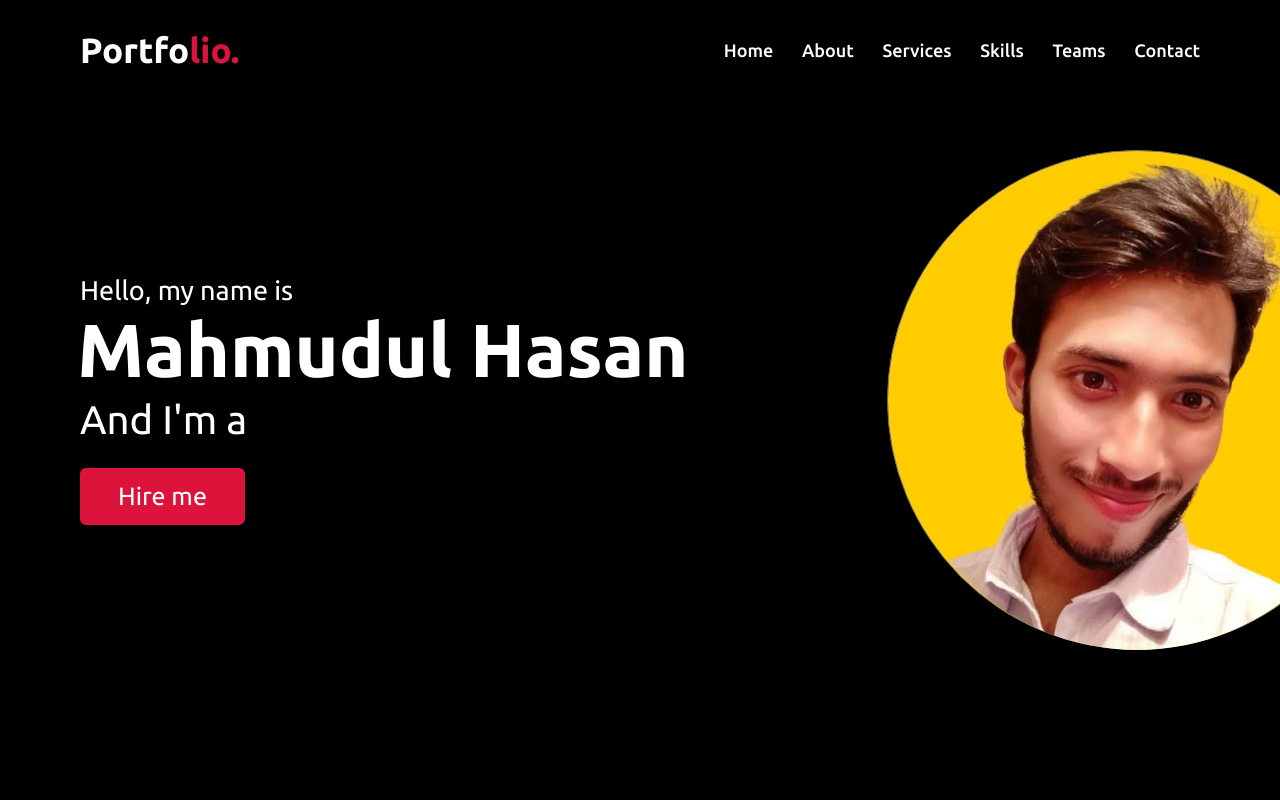
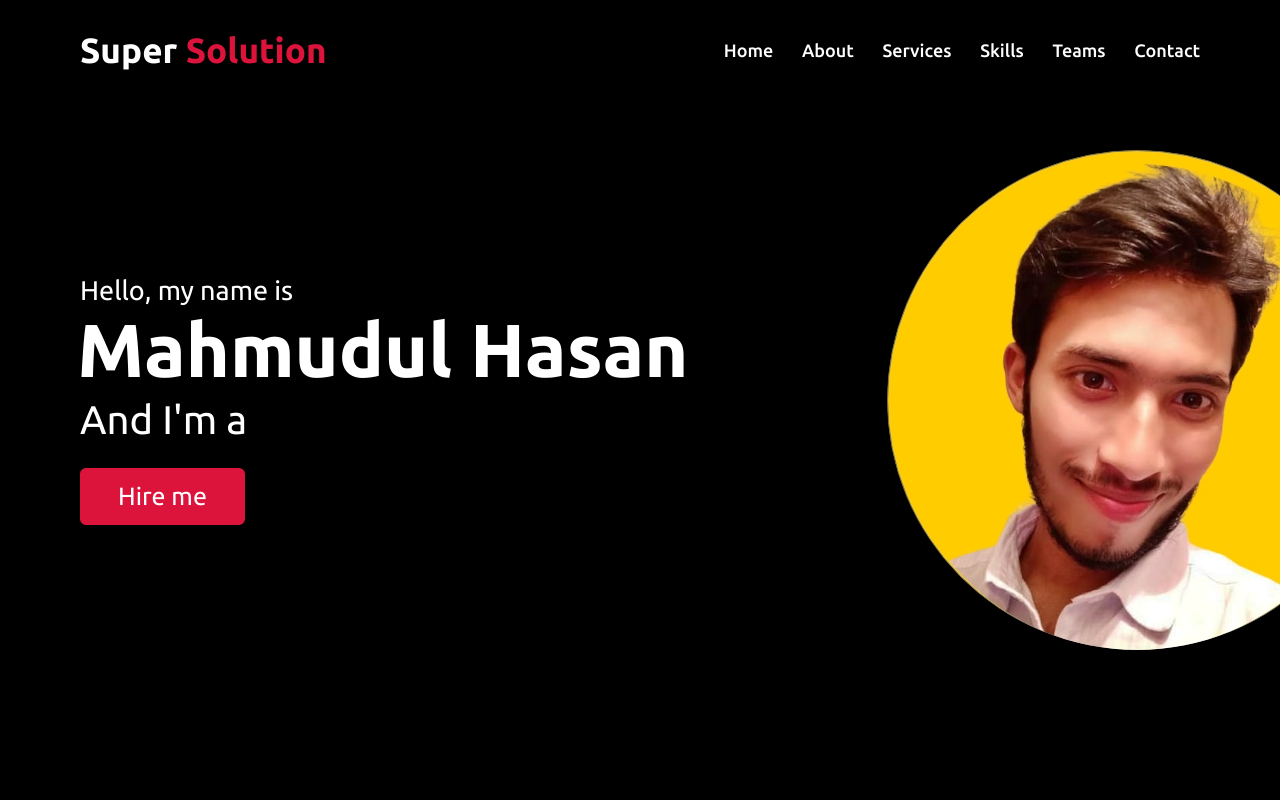
Before and after one commit to Mahmudul-Hasan-Shawon/super-solution.com, a plain HTML site: page index.html in a window 1280 px wide. Shown: the top 800 px of the page. Drawn offline with nearby package versions, Linux system fonts and the light colour scheme; a script that the page names is missing.

Commit message:
logo name changed

```diff
--- a/index.html
+++ b/index.html
@@ -20,7 +20,7 @@
     </div>
     <nav class="navbar">
         <div class="max-width">
-            <div class="logo"><a href="#">Portfo<span>lio.</span></a></div>
+            <div class="logo"><a href="#">Super <span>Solution</span></a></div>
             <ul class="menu">
                 <li><a href="#home" class="menu-btn">Home</a></li>
                 <li><a href="#about" class="menu-btn">About</a></li>
```
